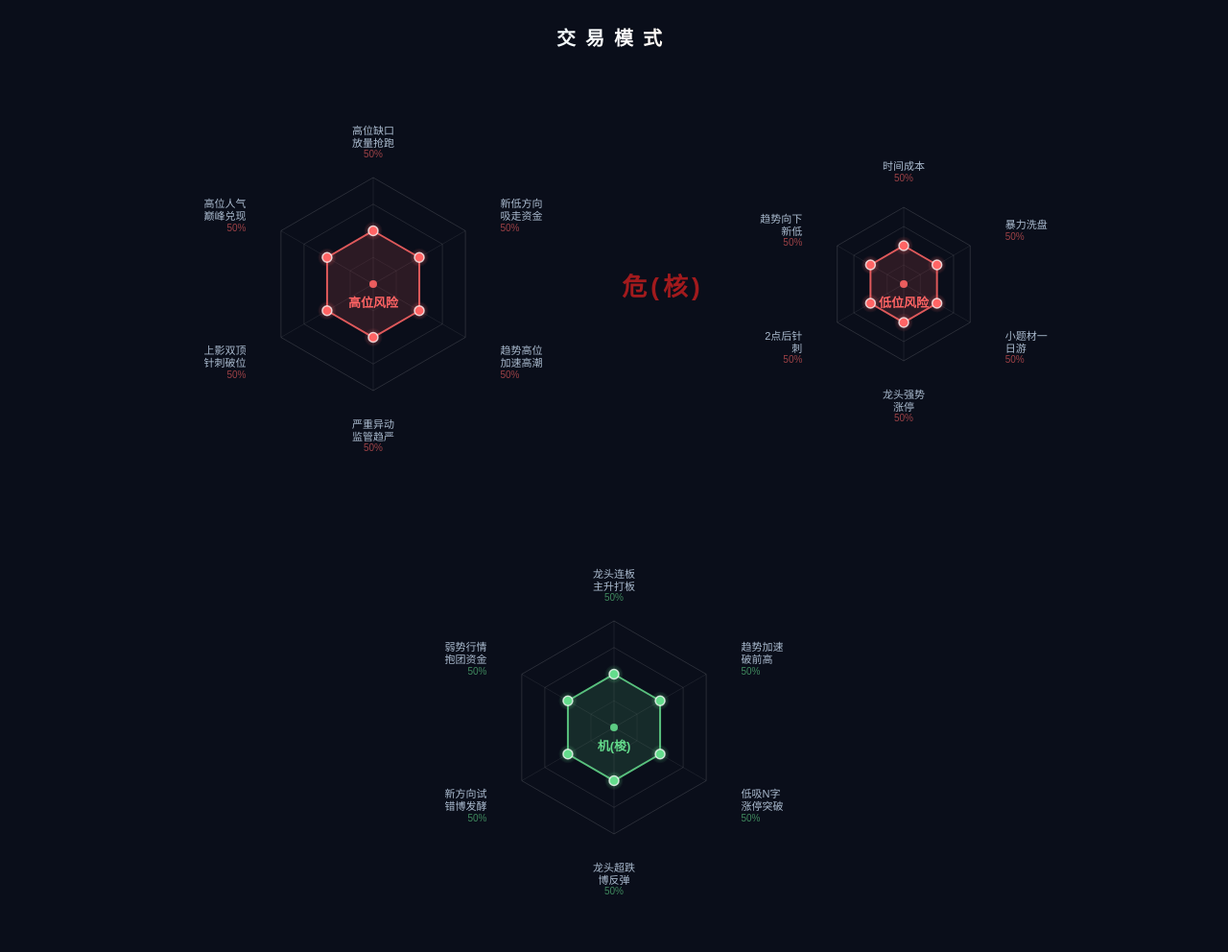
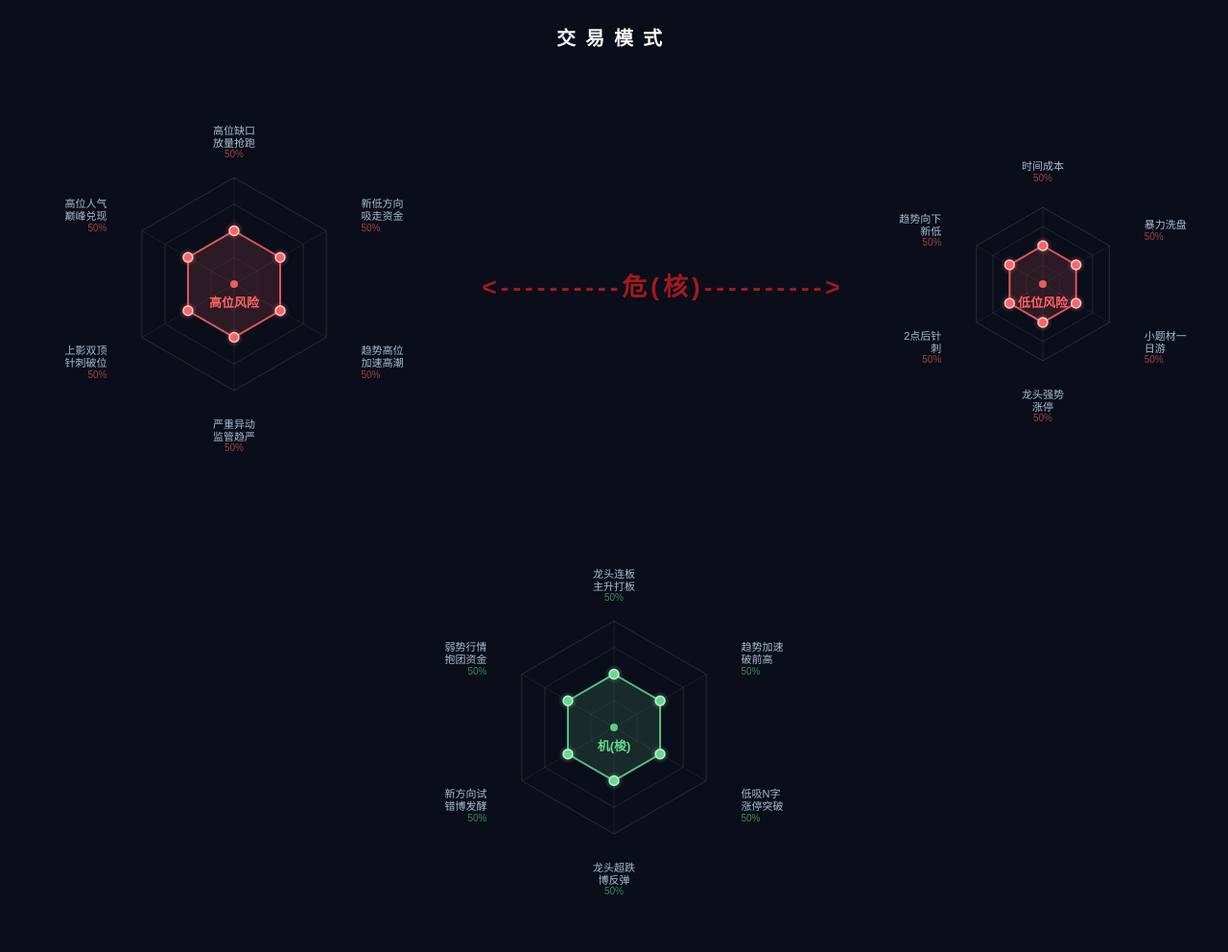
Before and after one commit to lizhaoxiong/home-trading-framework, a website: page public/index.html in a window 1280 px wide. Shown: the top 992 px of the page at 96% size. Drawn offline with Linux system fonts and the light colour scheme; no server answers.

Commit message:
分隔文字改为<----------危(核)---------->

```diff
--- a/public/index.html
+++ b/public/index.html
@@ -201,7 +201,7 @@
 <div class="top-radars">
   <div class="top-radars-row">
     <div class="radar-card"><canvas id="radarRisk"  width="462" height="462"></canvas></div>
-    <div class="radar-divider">危(核)</div>
+    <div class="radar-divider">&lt;----------危(核)----------&gt;</div>
     <div class="radar-card"><canvas id="radarLowRisk" width="360" height="360"></canvas></div>
   </div>
   <div class="radar-card"><canvas id="radarMoney" width="462" height="462"></canvas></div>
```
